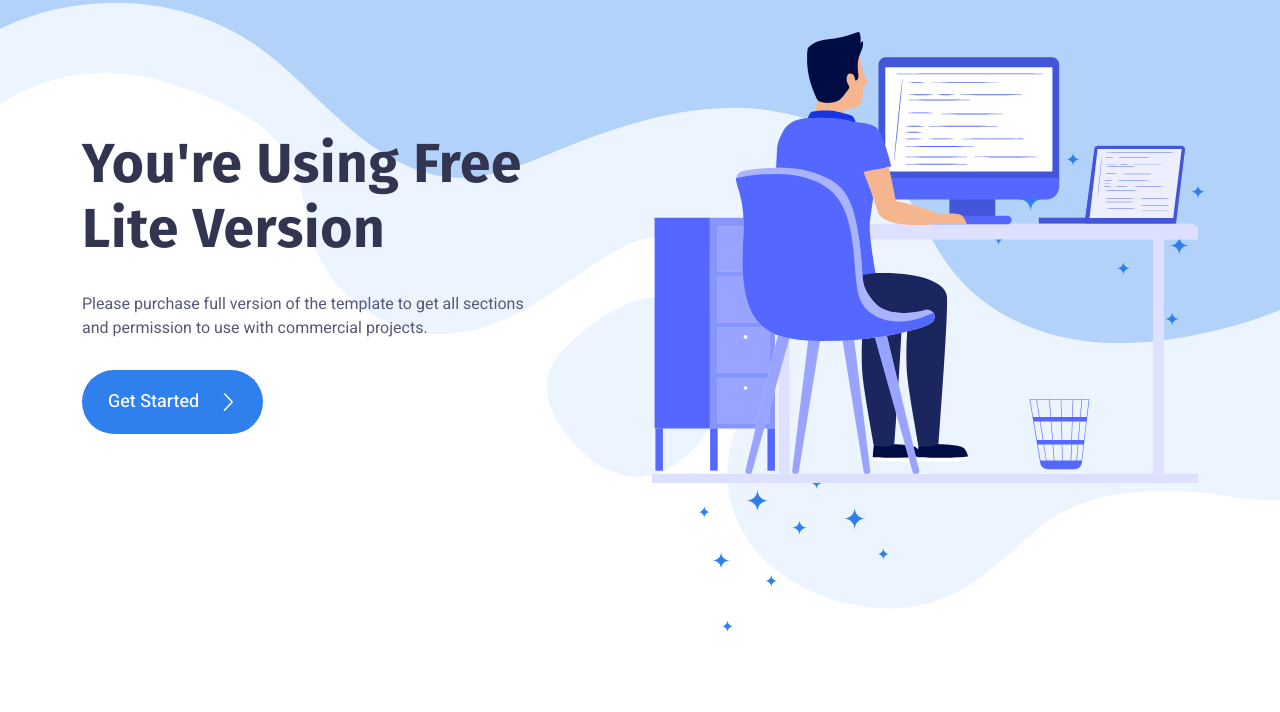
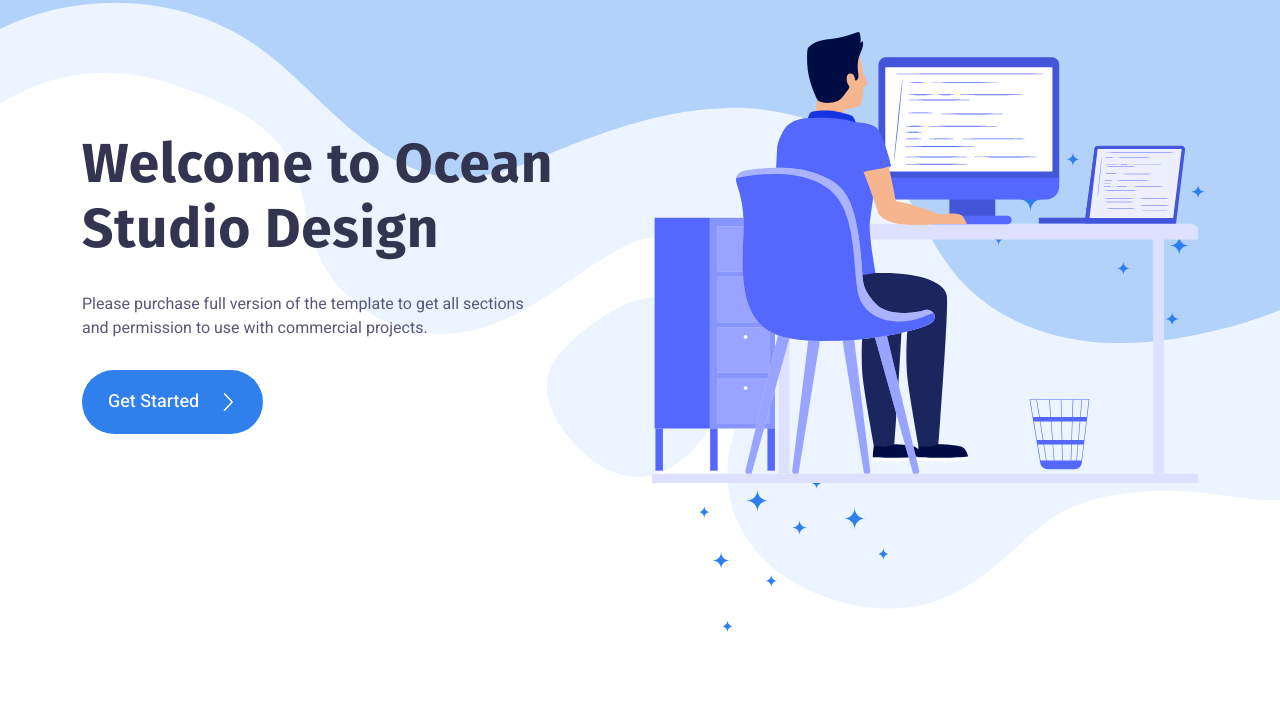
Before and after one commit to oceansd/portfolio, a plain HTML site: page index.html in a window 1280 px wide. Shown: the part 88-800 px from the top of the page. Drawn offline with Linux system fonts and the light colour scheme.

Commit message:
Update hero heading in index.html

```diff
--- a/index.html
+++ b/index.html
@@ -106,7 +106,7 @@
           <div class="row">
             <div class="col-lg-6">
               <div class="hero-content-wrapper">
-                <h2 class="mb-30 wow fadeInUp" data-wow-delay=".2s">You're Using Free Lite Version</h2>
+                <h2 class="mb-30 wow fadeInUp" data-wow-delay="2s">Welcome to Ocean Studio Design</h2>
                 <p class="mb-30 wow fadeInUp" data-wow-delay=".4s">Please purchase full version of the template to get all sections and permission to use with commercial projects.</p>
                 <a href="#0" class="button button-lg radius-50 wow fadeInUp" data-wow-delay=".6s">Get Started <i class="lni lni-chevron-right"></i> </a>
               </div>
```
